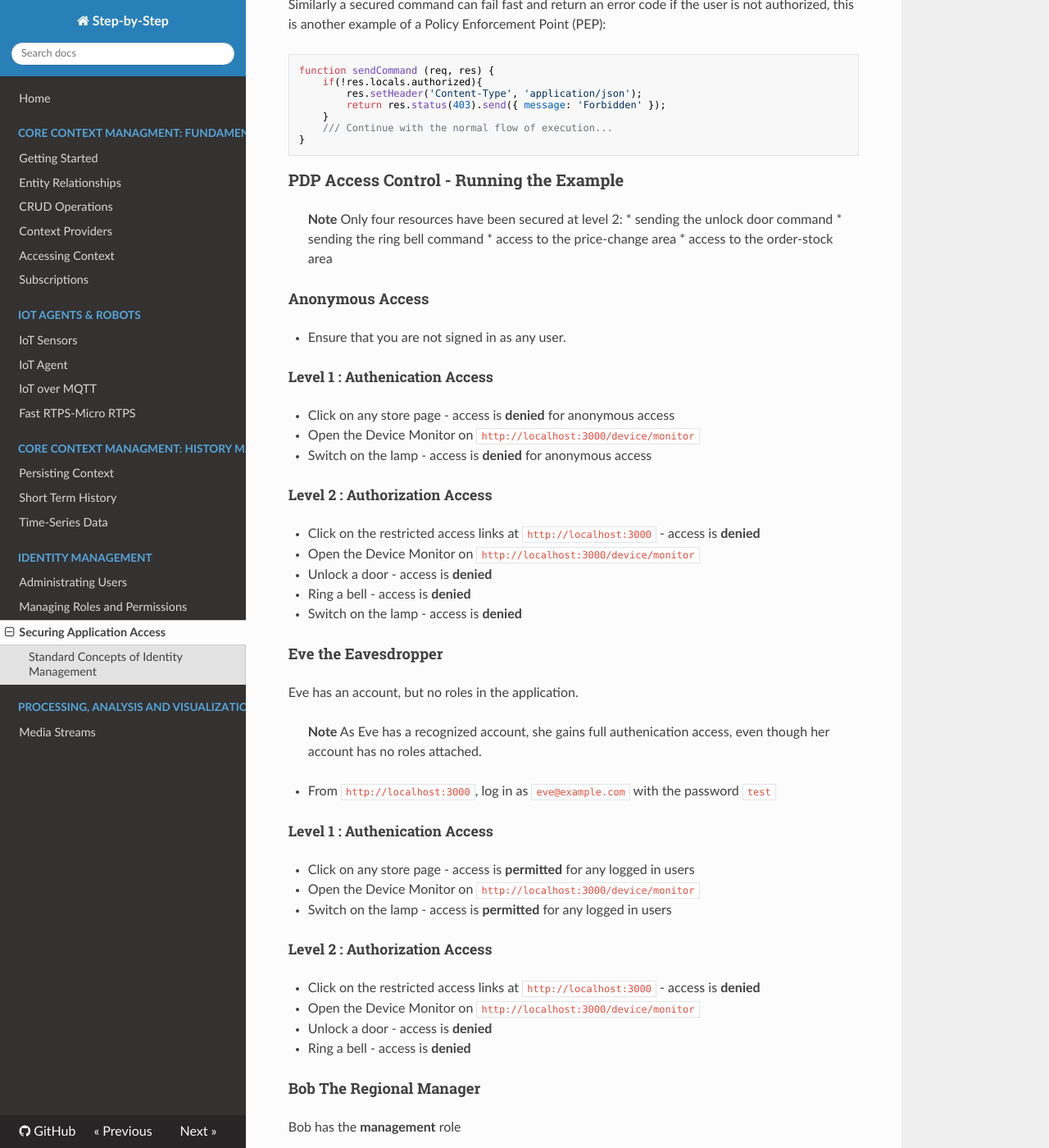
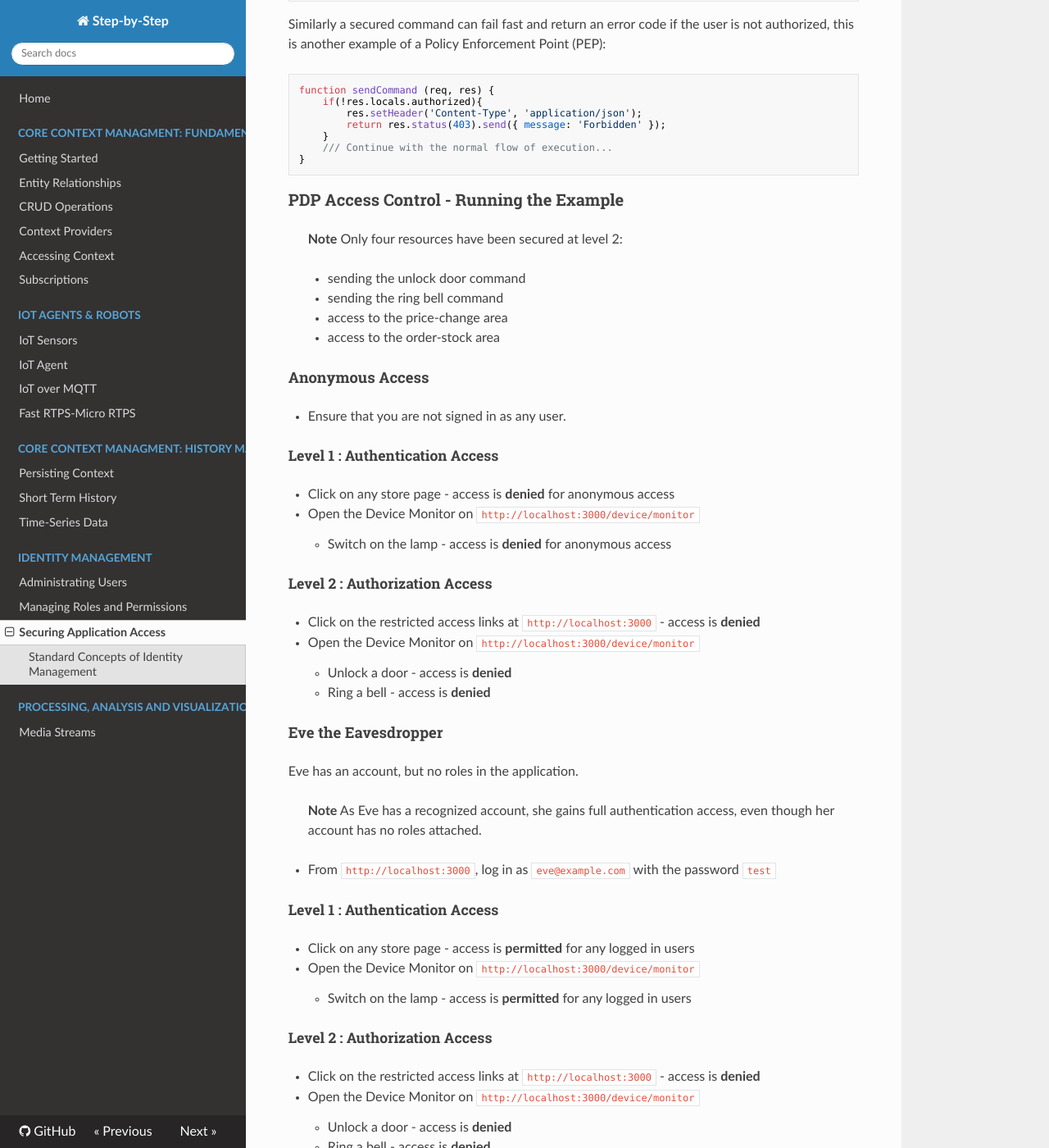
Before and after one commit to FIWARE/tutorials.Step-by-Step, an MkDocs documentation site: the page built from docs/securing-access.md, in a window 1280 px wide and 1400 px high, scrolled down 20293 px. Shown: the whole window at 82% size. Built offline with MkDocs 1.6.1, drawn with Linux system fonts in a browser that asks for light colours; nearby versions of some CDN libraries; comment, search, counter and statistics services are not loaded; old or Windows-style settings are respelled for this version of MkDocs; some of the changed text lies outside the part shown.

Commit message:
Improve formatting

```diff
--- a/docs/securing-access.md
+++ b/docs/securing-access.md
@@ -101,19 +101,19 @@ Therefore the overall architecture will consist of the following elements:
 * The FIWARE [Orion Context Broker](https://fiware-orion.readthedocs.io/en/latest/) which will receive requests using [NGSI](https://fiware.github.io/specifications/OpenAPI/ngsiv2)
 * The FIWARE [IoT Agent for UltraLight 2.0](http://fiware-iotagent-ul.readthedocs.io/en/latest/) which will receive southbound requests using [NGSI](https://fiware.github.io/specifications/OpenAPI/ngsiv2) and convert them to  [UltraLight 2.0](http://fiware-iotagent-ul.readthedocs.io/en/latest/usermanual/index.html#user-programmers-manual) commands for the devices
 * FIWARE [Keyrock](http://fiware-idm.readthedocs.io/) offer a complement Identity Management System including:
-    * An OAuth2 authentication system for Applications and Users
-    * A website graphical front-end for Identity Management Administration
-    * An equivalent REST API for Identity Management via HTTP requests
+     * An OAuth2 authentication system for Applications and Users
+     * A website graphical front-end for Identity Management Administration
+     * An equivalent REST API for Identity Management via HTTP requests
 * The underlying [MongoDB](https://www.mongodb.com/) database :
-    * Used by the **Orion Context Broker** to hold context data information such as data entities, subscriptions and registrations
-    * Used by the **IoT Agent** to hold device information such as device URLs and Keys
+     * Used by the **Orion Context Broker** to hold context data information such as data entities, subscriptions and registrations
+     * Used by the **IoT Agent** to hold device information such as device URLs and Keys
 * A [MySQL](https://www.mysql.com/) database :
-    * Used to persist user identities, applications, roles and permissions
+     * Used to persist user identities, applications, roles and permissions
 * The **Stock Management Frontend** does the following:
-   * Displays store information
-   * Shows which products can be bought at each store
-   * Allows users to "buy" products and reduce the stock count.
-   * Allows authorized users into restricted areas
+    * Displays store information
+    * Shows which products can be bought at each store
+    * Allows users to "buy" products and reduce the stock count.
+    * Allows authorized users into restricted areas
 * A webserver acting as set of [dummy IoT devices](https://github.com/Fiware/tutorials.IoT-Sensors) using the [UltraLight 2.0](http://fiware-iotagent-ul.readthedocs.io/en/latest/usermanual/index.html#user-programmers-manual) protocol running over HTTP - access to certain resources is restricted.
 
 
@@ -776,49 +776,47 @@ function sendCommand (req, res) {
 ### PDP Access Control - Running the Example
 
 > **Note** Only four resources have been secured at level 2:
-> * sending the unlock door command
-> * sending the ring bell command
-> * access to the price-change area
-> * access to the order-stock area
-
-
+>
+>* sending the unlock door command
+>* sending the ring bell command
+>* access to the price-change area
+>* access to the order-stock area
 
 #### Anonymous Access
 
 * Ensure that you are not signed in as any user.
 
-##### Level 1 : Authenication Access
+##### Level 1 : Authentication Access
 * Click on any store page - access is **denied** for anonymous access
 * Open the Device Monitor on `http://localhost:3000/device/monitor`
-   * Switch on the lamp - access is **denied** for anonymous access
+    * Switch on the lamp - access is **denied** for anonymous access
 
 ##### Level 2 : Authorization Access
 * Click on the restricted access links at `http://localhost:3000`  - access is **denied**
 * Open the Device Monitor on `http://localhost:3000/device/monitor`
-   * Unlock a door - access is **denied**
-   * Ring a bell - access is **denied**
-   * Switch on the lamp - access is **denied**
+    * Unlock a door - access is **denied**
+    * Ring a bell - access is **denied**
 
 
 #### Eve the Eavesdropper
 
 Eve has an account, but no roles in the application.
 
-> **Note** As Eve has a recognized account, she gains full authenication access, even though
+> **Note** As Eve has a recognized account, she gains full authentication access, even though
 > her account has no roles attached.
 
 * From `http://localhost:3000`, log in as `eve@example.com` with the password `test`
 
-##### Level 1 : Authenication Access
+##### Level 1 : Authentication Access
 * Click on any store page - access is **permitted** for any logged in users
 * Open the Device Monitor on `http://localhost:3000/device/monitor`
-   * Switch on the lamp - access is **permitted** for any logged in users
+    * Switch on the lamp - access is **permitted** for any logged in users
 
 ##### Level 2 : Authorization Access
 * Click on the restricted access links at `http://localhost:3000` - access is **denied**
 * Open the Device Monitor on `http://localhost:3000/device/monitor`
-   * Unlock a door - access is **denied**
-   * Ring a bell - access is **denied**
+    * Unlock a door - access is **denied**
+    * Ring a bell - access is **denied**
 
 #### Bob The Regional Manager
 
@@ -826,7 +824,7 @@ Bob has the **management** role
 
 * From `http://localhost:3000`, log in as `bob-the-manager@test.com` with the password `test`
 
-##### Level 1 : Authenication Access
+##### Level 1 : Authentication Access
 * Click on any store page - access is **permitted** for any logged in users
 * Open the Device Monitor on `http://localhost:3000/device/monitor`
    * Switch on the lamp - access is **permitted** for any logged in users
@@ -835,7 +833,7 @@ Bob has the **management** role
 * Click on the restricted access links at `http://localhost:3000`  - access is **permitted** - This is a management only permission
 * Open the Device Monitor on `http://localhost:3000/device/monitor`
    * Unlock a door - access is **denied**. - This is a security only permission
-   * Ring a bell - access is **permitted** - This is permitted to management users
+    * Ring a bell - access is **permitted** - This is permitted to management users
 
 #### Charlie the Security Manager
 
@@ -843,13 +841,13 @@ Charlie has the **security** role
 
 * From `http://localhost:3000`, log in as  `charlie-security@test.com` with the password `test`
 
-##### Level 1 : Authenication Access
+##### Level 1 : Authentication Access
 * Click on any store page - access is **permitted** for any logged in users
 * Open the Device Monitor on `http://localhost:3000/device/monitor`
-   * Switch on the lamp - access is **permitted** for any logged in users
+    * Switch on the lamp - access is **permitted** for any logged in users
 
 ##### Level 2: Authorization Access
 * Click on the restricted access links at `http://localhost:3000` - access is **denied** - This is a management only permission
 * Open the Device Monitor on `http://localhost:3000/device/monitor`
-   * Unlock a door - access is **permitted** - This is a security only permission
-   * Ring a bell - access is **permitted** - This is permitted to security users
+    * Unlock a door - access is **permitted** - This is a security only permission
+    * Ring a bell - access is **permitted** - This is permitted to security users
```
